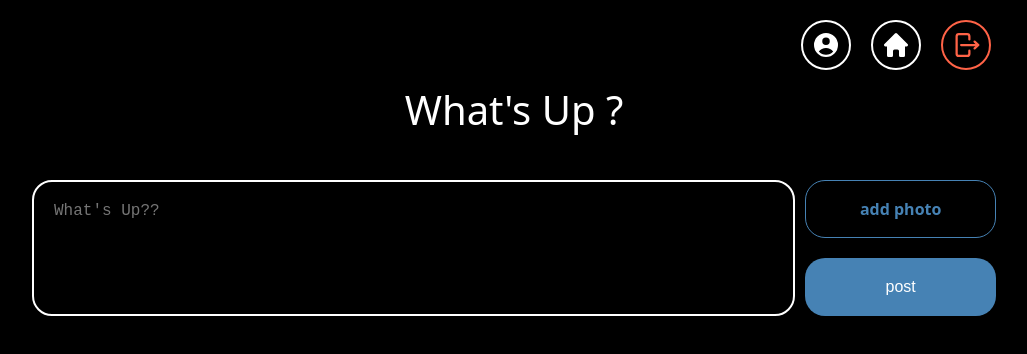
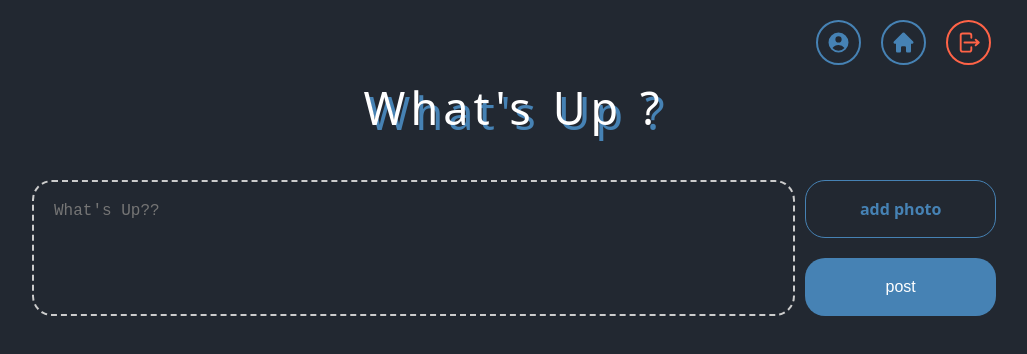
Before and after one commit to woooooooojin/WhatsUp, a React (Vite) app: page / in a window 1280 px wide. Shown: the top 354 px of the page, without its empty margins (126-1153 px from the left). Built offline with nearby package versions, Linux system fonts and the light colour scheme; no server answers; the database is empty; sample sign-in values are in the browser's storage; the HTML template or start-up script is replaced by a standard one.

Commit message:
file size, css

```diff
--- a/src/App.tsx
+++ b/src/App.tsx
@@ -17,7 +17,7 @@ const Globalstyles = createGlobalStyle`
     box-sizing: border-box;
   }
   body{
-    background-color: black;
+    background-color: #222831;
     color: #fff;
     font-family: system-ui, -apple-system, BlinkMacSystemFont, 'Segoe UI', Roboto, Oxygen, Ubuntu, Cantarell, 'Open Sans', 'Helvetica Neue', sans-serif;
   }
--- a/src/components/Layout.tsx
+++ b/src/components/Layout.tsx
@@ -21,13 +21,13 @@ const MenuItem = styled.div`
   display: flex;
   align-items: center;
   justify-content: center;
-  border: 2px solid #fff;
-  height: 50px;
-  width: 50px;
+  border: 2px solid steelblue;
+  height: 45px;
+  width: 45px;
   border-radius: 50%;
   svg{
-    width: 30px;
-    fill: #fff;
+    width: 25px;
+    fill: steelblue;
   }
   &.logout{
     border-color: tomato;
--- a/src/components/Post.tsx
+++ b/src/components/Post.tsx
@@ -11,12 +11,12 @@ const Form = styled.form`
 `
 const TextArea = styled.textarea`
     width: 80%;
-    border: 2px solid #fff;
+    border: 2px dashed #ccc;
     padding: 20px;
     border-radius: 20px;
     font-size: 16px;
     color: #fff;
-    background-color: black;
+    background-color:transparent;
     resize: none;
     &::placeholder{
         font-size: 16px;
--- a/src/components/Title.tsx
+++ b/src/components/Title.tsx
@@ -3,8 +3,10 @@ import { styled } from "styled-components"
 
 const HeadTitle = styled.h1`
     text-align: center;
-    font-size: 40px;
+    font-size: 45px;
     margin-bottom: 50px;
+    text-shadow: 5px 5px 0 steelblue;
+    letter-spacing: 5px;
 `
 
 export default function Title() {
--- a/src/routes/Profile.tsx
+++ b/src/routes/Profile.tsx
@@ -82,7 +82,7 @@ export default function Profile() {
 
     if(!user) return;
 
-    if(files && files.length ===1){
+    if(files && files.length ===1 && files[0].size < 2 * 1024 * 1024){
       const file = files[0]
       const locationRef = ref(storage,`avatars/${user?.uid}`)
       const result = await uploadBytes(locationRef,file)
```
